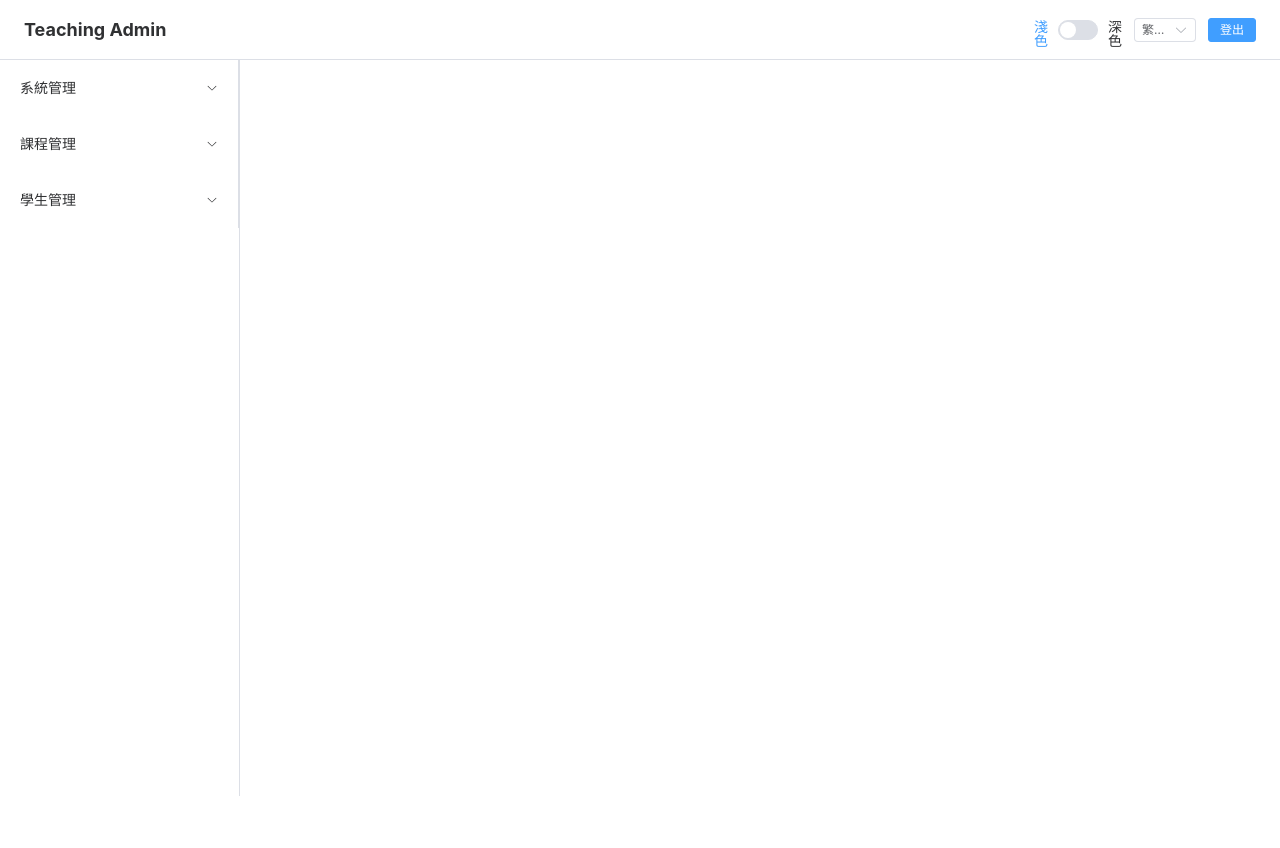
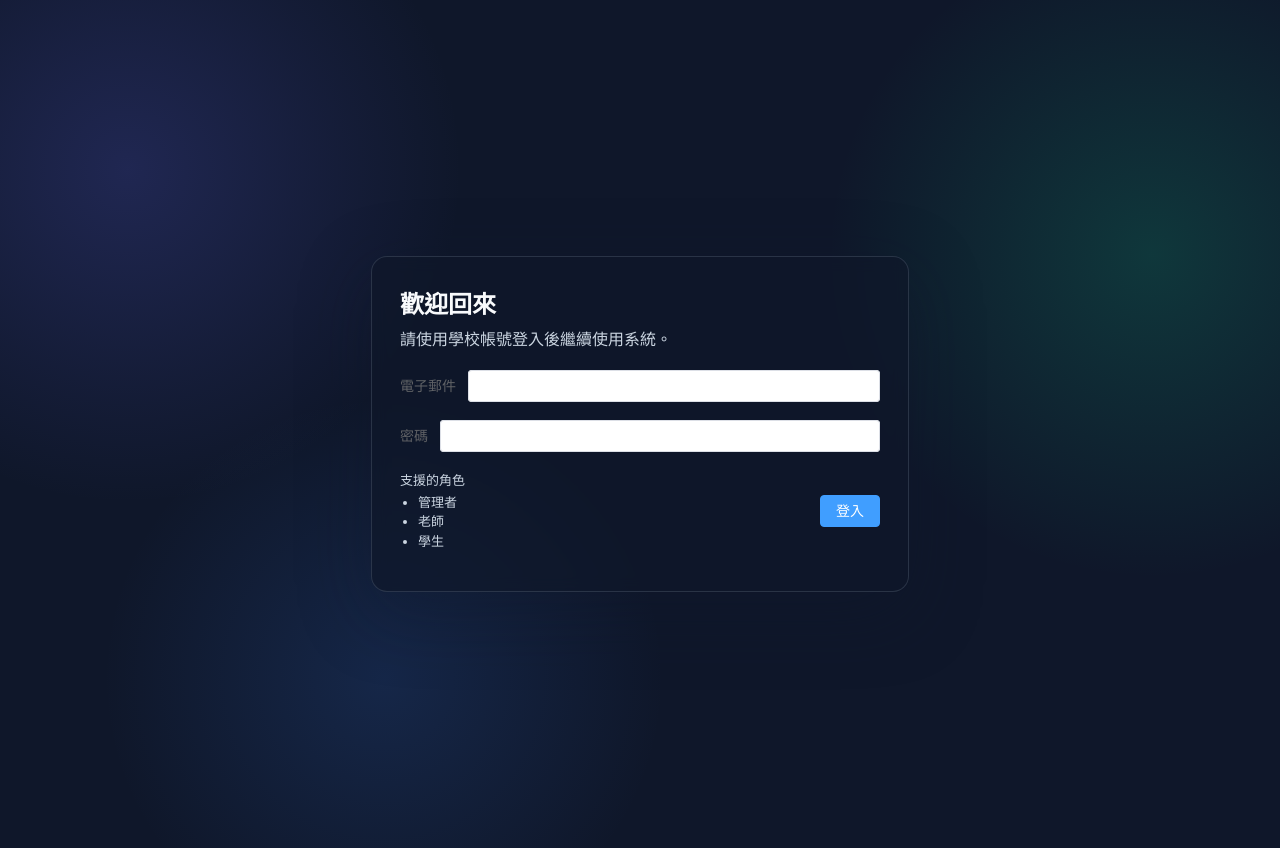
Before and after one commit to d56845684/supabase_infra, a Vue app in the folder frontend-vue/: page /login in a window 1280 px wide. Before the commit the page ends 800 px from the top, so only its background shows below. Built offline with nearby package versions, Linux system fonts and the light colour scheme; no server answers; the database is empty.

Commit message:
Add login gate with role-based access

```diff
--- a/frontend-vue/src/App.vue
+++ b/frontend-vue/src/App.vue
@@ -1,9 +1,16 @@
 <template>
-  <div :class="themeClass" class="app-shell">
+  <div v-if="isAuthRoute" class="auth-shell">
+    <router-view />
+  </div>
+  <div v-else :class="themeClass" class="app-shell">
     <el-container>
       <el-header class="app-header">
         <div class="logo-area">Teaching Admin</div>
         <div class="header-actions">
+          <div v-if="authStore.currentUser" class="user-meta">
+            <div class="user-name">{{ authStore.currentUser.fullName }}</div>
+            <div class="user-role">{{ $t(`auth.roles.${authStore.currentUser.role}`) }}</div>
+          </div>
           <el-switch
             v-model="isDark"
             :active-text="$t('theme.dark')"
@@ -20,22 +27,36 @@
       <el-container>
         <el-aside width="240px" class="app-aside">
           <el-menu :default-active="activePath" router>
-            <el-sub-menu index="system">
+            <el-sub-menu v-if="hasSystemMenu" index="system">
               <template #title>{{ $t('nav.system') }}</template>
-              <el-menu-item index="/system/accounts">{{ $t('nav.backendAccounts') }}</el-menu-item>
-              <el-menu-item index="/system/roles">{{ $t('nav.roles') }}</el-menu-item>
-              <el-menu-item index="/system/payroll">{{ $t('nav.payroll') }}</el-menu-item>
-              <el-menu-item index="/system/leave">{{ $t('nav.teacherLeave') }}</el-menu-item>
+              <el-menu-item v-if="canAccessRoute('/system/accounts')" index="/system/accounts">
+                {{ $t('nav.backendAccounts') }}
+              </el-menu-item>
+              <el-menu-item v-if="canAccessRoute('/system/roles')" index="/system/roles">{{ $t('nav.roles') }}</el-menu-item>
+              <el-menu-item v-if="canAccessRoute('/system/payroll')" index="/system/payroll">
+                {{ $t('nav.payroll') }}
+              </el-menu-item>
+              <el-menu-item v-if="canAccessRoute('/system/leave')" index="/system/leave">
+                {{ $t('nav.teacherLeave') }}
+              </el-menu-item>
             </el-sub-menu>
-            <el-sub-menu index="courses">
+            <el-sub-menu v-if="hasCourseMenu" index="courses">
               <template #title>{{ $t('nav.courses') }}</template>
-              <el-menu-item index="/courses/teachers">{{ $t('nav.teacherProfiles') }}</el-menu-item>
-              <el-menu-item index="/courses/teacher-accounts">{{ $t('nav.teacherAccounts') }}</el-menu-item>
-              <el-menu-item index="/courses/overview">{{ $t('nav.bookingOverview') }}</el-menu-item>
+              <el-menu-item v-if="canAccessRoute('/courses/teachers')" index="/courses/teachers">
+                {{ $t('nav.teacherProfiles') }}
+              </el-menu-item>
+              <el-menu-item v-if="canAccessRoute('/courses/teacher-accounts')" index="/courses/teacher-accounts">
+                {{ $t('nav.teacherAccounts') }}
+              </el-menu-item>
+              <el-menu-item v-if="canAccessRoute('/courses/overview')" index="/courses/overview">
+                {{ $t('nav.bookingOverview') }}
+              </el-menu-item>
             </el-sub-menu>
-            <el-sub-menu index="students">
+            <el-sub-menu v-if="hasStudentMenu" index="students">
               <template #title>{{ $t('nav.students') }}</template>
-              <el-menu-item index="/students/bookings">{{ $t('nav.studentBookings') }}</el-menu-item>
+              <el-menu-item v-if="canAccessRoute('/students/bookings')" index="/students/bookings">
+                {{ $t('nav.studentBookings') }}
+              </el-menu-item>
             </el-sub-menu>
           </el-menu>
         </el-aside>
@@ -69,11 +90,28 @@ const isDark = computed({
 const themeClass = computed(() => (isDark.value ? 'dark' : 'light'));
 const activePath = computed(() => route.path);
 const locale = ref<string>(i18nLocale.value as string);
+const isAuthRoute = computed(() => route.meta.public === true);
+
+const canAccessRoute = (path: string) => {
+  const matched = router.getRoutes().find((r) => r.path === path);
+  const roles = matched?.meta.roles as string[] | undefined;
+  const userRole = authStore.currentUser?.role;
+  if (!roles || roles.length === 0) return true;
+  return roles.includes(userRole ?? '');
+};
+
+const hasSystemMenu = computed(() =>
+  ['/system/accounts', '/system/roles', '/system/payroll', '/system/leave'].some((path) => canAccessRoute(path))
+);
+const hasCourseMenu = computed(() =>
+  ['/courses/teachers', '/courses/teacher-accounts', '/courses/overview'].some((path) => canAccessRoute(path))
+);
+const hasStudentMenu = computed(() => ['/students/bookings'].some((path) => canAccessRoute(path)));
 
 const { resetTimer } = useInactivityLogout({
   onTimeout: async () => {
     await authStore.logout();
-    router.push('/system/accounts');
+    router.push('/login');
   }
 });
 
@@ -88,11 +126,15 @@ const changeLocale = (value: string) => {
 };
 const onLogout = async () => {
   await authStore.logout();
-  router.push('/system/accounts');
+  router.push('/login');
 };
 </script>
 
 <style scoped>
+.auth-shell {
+  min-height: 100vh;
+}
+
 .app-shell {
   min-height: 100vh;
   background: var(--el-bg-color);
@@ -118,6 +160,22 @@ const onLogout = async () => {
   gap: 12px;
 }
 
+.user-meta {
+  display: flex;
+  flex-direction: column;
+  align-items: flex-end;
+  margin-right: 8px;
+  font-size: 12px;
+}
+
+.user-name {
+  font-weight: 600;
+}
+
+.user-role {
+  color: var(--el-text-color-secondary);
+}
+
 .app-aside {
   border-right: 1px solid var(--el-border-color);
   min-height: calc(100vh - 64px);
--- a/frontend-vue/src/locales/en.ts
+++ b/frontend-vue/src/locales/en.ts
@@ -13,7 +13,20 @@ export default {
     studentBookings: 'Booking Management'
   },
   theme: { light: 'Light', dark: 'Dark' },
-  auth: { logout: 'Logout' },
+  auth: {
+    logout: 'Logout',
+    loginTitle: 'Welcome back',
+    loginSubtitle: 'Sign in with your school account to continue.',
+    email: 'Email',
+    password: 'Password',
+    signIn: 'Sign in',
+    roleHint: 'Available roles',
+    roles: {
+      admin: 'Admin',
+      teacher: 'Teacher',
+      student: 'Student'
+    }
+  },
   tables: {
     teacher: 'Teacher',
     role: 'Role',
--- a/frontend-vue/src/locales/zh-TW.ts
+++ b/frontend-vue/src/locales/zh-TW.ts
@@ -13,7 +13,20 @@ export default {
     studentBookings: '預約管理'
   },
   theme: { light: '淺色', dark: '深色' },
-  auth: { logout: '登出' },
+  auth: {
+    logout: '登出',
+    loginTitle: '歡迎回來',
+    loginSubtitle: '請使用學校帳號登入後繼續使用系統。',
+    email: '電子郵件',
+    password: '密碼',
+    signIn: '登入',
+    roleHint: '支援的角色',
+    roles: {
+      admin: '管理者',
+      teacher: '老師',
+      student: '學生'
+    }
+  },
   tables: {
     teacher: '老師',
     role: '角色',
--- a/frontend-vue/src/stores/auth.ts
+++ b/frontend-vue/src/stores/auth.ts
@@ -1,6 +1,6 @@
 import { defineStore } from 'pinia';
 import { nanoid } from 'nanoid';
-import type { UserProfile } from '@/types/schema';
+import type { UserProfile, UserRole } from '@/types/schema';
 import { supabase } from '@/lib/supabase';
 
 interface SessionMeta {
@@ -15,21 +15,39 @@ export const useAuthStore = defineStore('auth', {
     currentUser: null as UserProfile | null,
     sessionId: ''
   }),
+  getters: {
+    isLoggedIn: (state) => !!state.currentUser,
+    defaultRoute: (state) => {
+      const role = state.currentUser?.role;
+      switch (role) {
+        case 'admin':
+          return '/system/accounts';
+        case 'teacher':
+          return '/courses/overview';
+        case 'student':
+          return '/students/bookings';
+        default:
+          return '/login';
+      }
+    }
+  },
   actions: {
-    async ensureSession() {
+    async restoreSession() {
       if (this.currentUser) return;
       const existing = this.readSession();
+      const { data } = await supabase.auth.getSession();
+      const userId = existing?.userId ?? data.session?.user.id;
+      if (!userId) return;
+
       if (existing) {
-        await this.loadUser(existing.userId);
         this.sessionId = existing.sessionId;
-        return;
       }
 
-      const { data, error } = await supabase.from('user_profiles').select('*').eq('role', 'admin').limit(1).single();
-      if (error) throw error;
-      const admin = data as UserProfile;
-      this.currentUser = admin;
-      this.sessionId = await this.persistSession(admin.id);
+      await this.loadUser(userId);
+
+      if (!existing) {
+        this.sessionId = await this.persistSession(userId);
+      }
     },
     async loginWithEmail(email: string, password: string) {
       const { data, error } = await supabase.auth.signInWithPassword({ email, password });
@@ -75,6 +93,10 @@ export const useAuthStore = defineStore('auth', {
         console.error('Failed to parse session', error);
         return null;
       }
+    },
+    canAccessRole(role: UserRole, allowed?: UserRole[]) {
+      if (!allowed || allowed.length === 0) return true;
+      return allowed.includes(role);
     }
   }
 });
--- /dev/null
+++ b/frontend-vue/src/views/auth/LoginView.vue
@@ -0,0 +1,127 @@
+<template>
+  <div class="login-layout">
+    <div class="login-card">
+      <div class="login-header">
+        <h1>{{ $t('auth.loginTitle') }}</h1>
+        <p>{{ $t('auth.loginSubtitle') }}</p>
+      </div>
+      <el-form class="login-form" @submit.prevent="onSubmit">
+        <el-form-item :label="$t('auth.email')">
+          <el-input v-model="email" autocomplete="username" />
+        </el-form-item>
+        <el-form-item :label="$t('auth.password')">
+          <el-input v-model="password" type="password" autocomplete="current-password" show-password />
+        </el-form-item>
+        <div class="login-meta">
+          <div class="role-hint">
+            <div>{{ $t('auth.roleHint') }}</div>
+            <ul>
+              <li>{{ $t('auth.roles.admin') }}</li>
+              <li>{{ $t('auth.roles.teacher') }}</li>
+              <li>{{ $t('auth.roles.student') }}</li>
+            </ul>
+          </div>
+          <el-button type="primary" :loading="loading" native-type="submit">{{ $t('auth.signIn') }}</el-button>
+        </div>
+        <el-alert v-if="error" type="error" :title="error" show-icon />
+      </el-form>
+    </div>
+  </div>
+</template>
+
+<script setup lang="ts">
+import { ref } from 'vue';
+import { useRouter, useRoute } from 'vue-router';
+import { useAuthStore } from '@/stores/auth';
+
+const email = ref('');
+const password = ref('');
+const loading = ref(false);
+const error = ref('');
+
+const router = useRouter();
+const route = useRoute();
+const auth = useAuthStore();
+
+const onSubmit = async () => {
+  error.value = '';
+  loading.value = true;
+  try {
+    await auth.loginWithEmail(email.value, password.value);
+    const redirect = (route.query.redirect as string) || auth.defaultRoute;
+    router.push(redirect);
+  } catch (err) {
+    if (err instanceof Error) {
+      error.value = err.message;
+    } else {
+      error.value = '登入失敗，請稍後再試';
+    }
+  } finally {
+    loading.value = false;
+  }
+};
+</script>
+
+<style scoped>
+.login-layout {
+  min-height: 100vh;
+  display: flex;
+  align-items: center;
+  justify-content: center;
+  background: radial-gradient(circle at 10% 20%, rgba(99, 102, 241, 0.2), transparent 25%),
+    radial-gradient(circle at 90% 30%, rgba(16, 185, 129, 0.2), transparent 25%),
+    radial-gradient(circle at 30% 80%, rgba(59, 130, 246, 0.15), transparent 25%),
+    #0f172a;
+  color: #e2e8f0;
+  padding: 24px;
+}
+
+.login-card {
+  width: 100%;
+  max-width: 480px;
+  background: rgba(15, 23, 42, 0.7);
+  border: 1px solid rgba(148, 163, 184, 0.2);
+  border-radius: 16px;
+  padding: 28px;
+  box-shadow: 0 20px 70px rgba(15, 23, 42, 0.35);
+  backdrop-filter: blur(8px);
+}
+
+.login-header h1 {
+  margin: 0;
+  font-size: 24px;
+  font-weight: 700;
+  color: #f8fafc;
+}
+
+.login-header p {
+  margin: 6px 0 0;
+  color: #cbd5e1;
+}
+
+.login-form {
+  margin-top: 20px;
+}
+
+.login-meta {
+  display: flex;
+  align-items: center;
+  justify-content: space-between;
+  gap: 12px;
+  margin: 8px 0 12px;
+}
+
+.role-hint {
+  color: #cbd5e1;
+  font-size: 13px;
+}
+
+.role-hint ul {
+  padding-left: 18px;
+  margin: 4px 0 0;
+}
+
+.role-hint li {
+  line-height: 1.5;
+}
+</style>
```
Also changed, not shown: frontend-vue/src/router/index.ts (+33 -11 lines).
